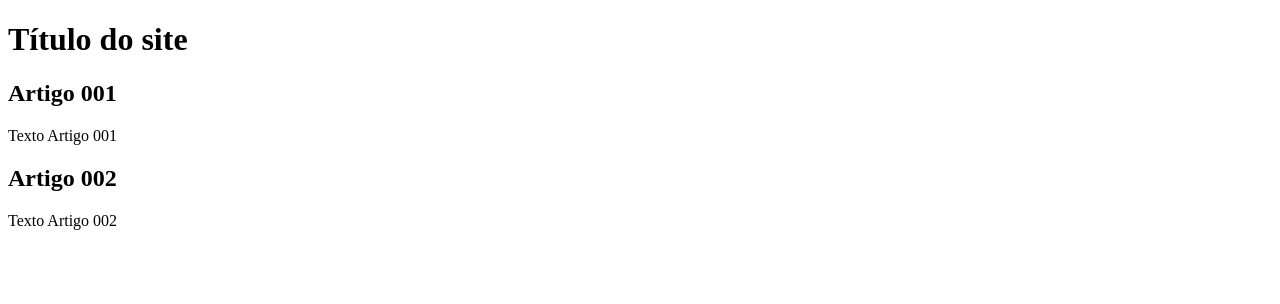
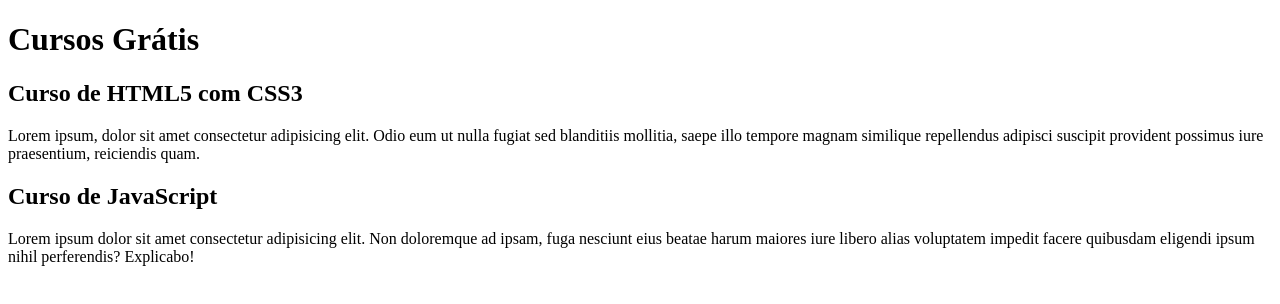
Before and after one commit to marcosvrv/projeto-site, a plain HTML site: page index.html in a window 1280 px wide. Drawn offline with Linux system fonts and the light colour scheme.

Commit message:
comecei a escrever o conteúdo

```diff
--- a/index.html
+++ b/index.html
@@ -8,15 +8,15 @@
 <body>
     <main>
         <header>
-            <h1>Título do site</h1>
+            <h1>Cursos Grátis</h1>
         </header>
         <article>
-            <h2>Artigo 001</h2>
-            <p>Texto Artigo 001</p>
+            <h2>Curso de HTML5 com CSS3</h2>
+            <p>Lorem ipsum, dolor sit amet consectetur adipisicing elit. Odio eum ut nulla fugiat sed blanditiis mollitia, saepe illo tempore magnam similique repellendus adipisci suscipit provident possimus iure praesentium, reiciendis quam.</p>
         </article>
         <article>
-            <h2>Artigo 002</h2>
-            <p>Texto Artigo 002</p>
+            <h2>Curso de JavaScript</h2>
+            <p>Lorem ipsum dolor sit amet consectetur adipisicing elit. Non doloremque ad ipsam, fuga nesciunt eius beatae harum maiores iure libero alias voluptatem impedit facere quibusdam eligendi ipsum nihil perferendis? Explicabo!</p>
         </article>
     </main>
 </body>
```
